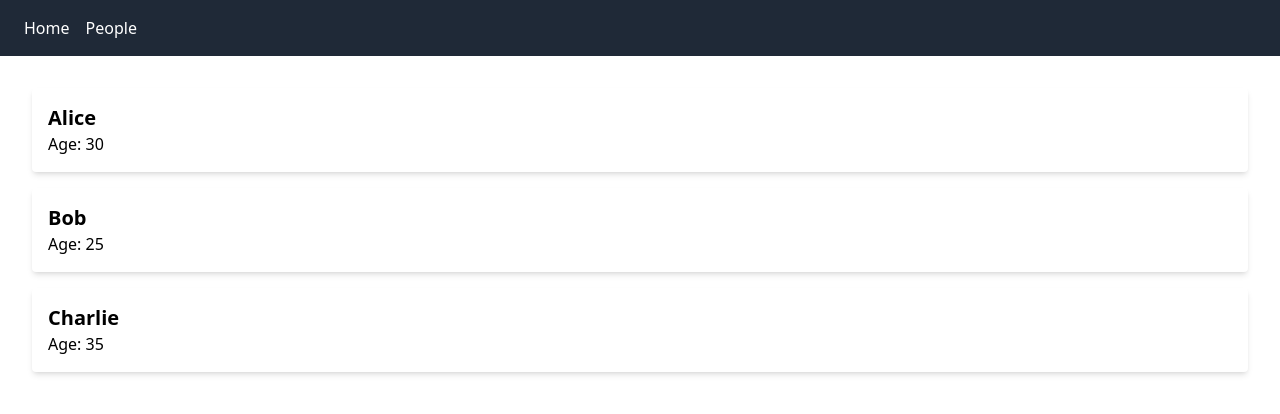
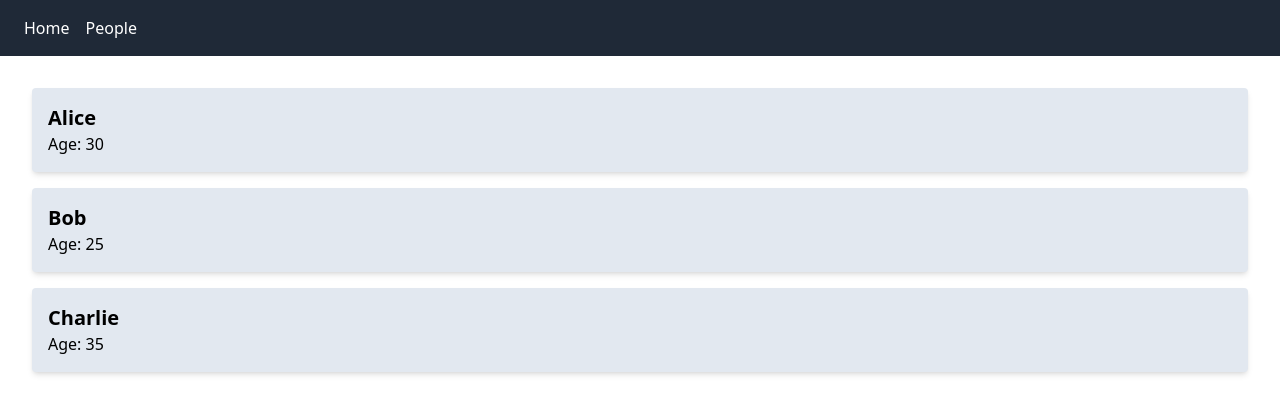
Before and after one commit to mq022002/Next.js-Crash-Course, a Next.js app in the folder next.js-crash-course/: page /people in a window 1280 px wide. Shown: the top 414 px of the page. Built offline with nearby package versions, Linux system fonts and the light colour scheme.

Commit message:
feat: Add bgColor prop to 'PersonCard'

```diff
--- a/next.js-crash-course/src/components/PeopleCards.tsx
+++ b/next.js-crash-course/src/components/PeopleCards.tsx
@@ -3,11 +3,12 @@ import React from "react";
 interface PersonCardProps {
   name: string;
   age: number;
+  bgColor: string;
 }
 
-const PersonCard: React.FC<PersonCardProps> = ({ name, age }) => {
+const PersonCard: React.FC<PersonCardProps> = ({ name, age, bgColor }) => {
   return (
-    <div className="bg-white shadow-md rounded p-4 mb-4">
+    <div className={`${bgColor} shadow-md rounded p-4 mb-4`}>
       <div className="text-xl font-bold">{name}</div>
       <p>Age: {age}</p>
     </div>
@@ -17,9 +18,9 @@ const PersonCard: React.FC<PersonCardProps> = ({ name, age }) => {
 const PeopleCards = () => {
   return (
     <div className="p-4">
-      <PersonCard name="Alice" age={30} />
-      <PersonCard name="Bob" age={25} />
-      <PersonCard name="Charlie" age={35} />
+      <PersonCard name="Alice" age={30} bgColor="bg-slate-200" />
+      <PersonCard name="Bob" age={25} bgColor="bg-slate-200" />
+      <PersonCard name="Charlie" age={35} bgColor="bg-slate-200" />
     </div>
   );
 };
```
